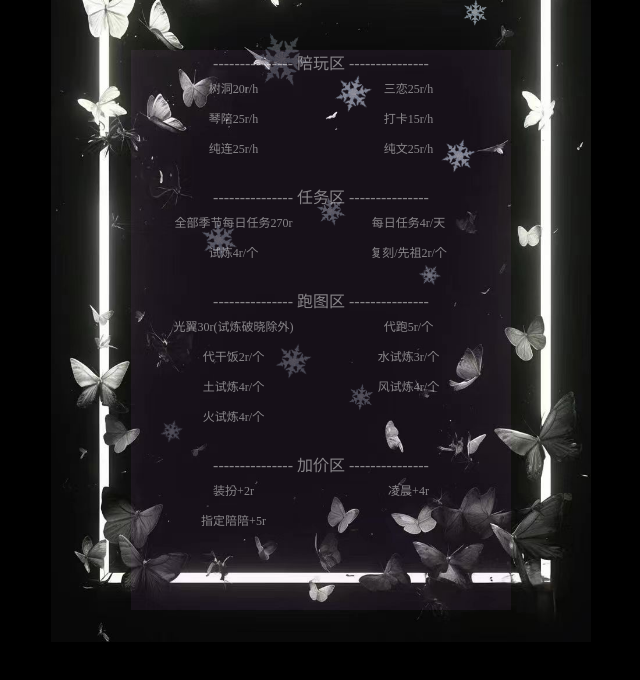
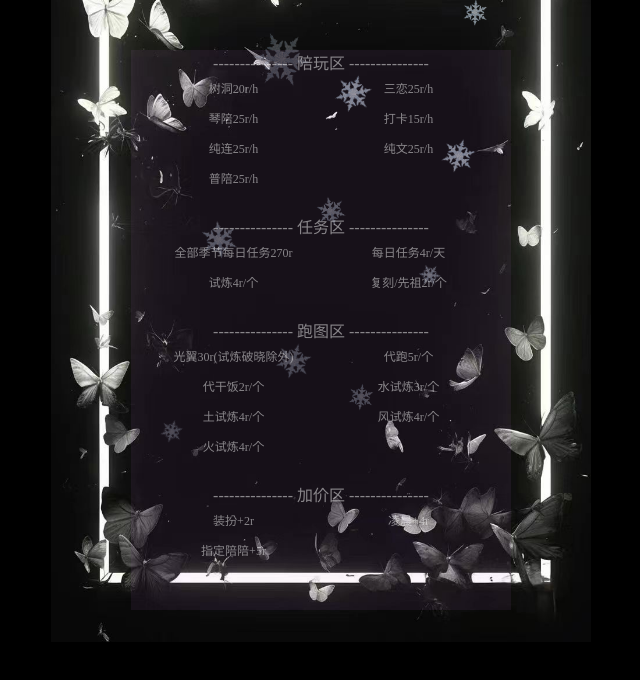
Before and after one commit to XCCCYY/img.github.io, a plain HTML site: page index.html in a window 1280 px wide. Shown: the part 122-802 px from the top of the page, without its empty margins (319-959 px from the left). Drawn offline with Linux system fonts and the light colour scheme.

Commit message:
Add files via upload

```diff
--- a/index.html
+++ b/index.html
@@ -62,6 +62,7 @@
                             <li>打卡15r/h</li>
                             <li>纯连25r/h</li>
                             <li>纯文25r/h</li>
+                            <li>普陪25r/h</li>
                         </ul>
                     </div>
                 </div>
```
